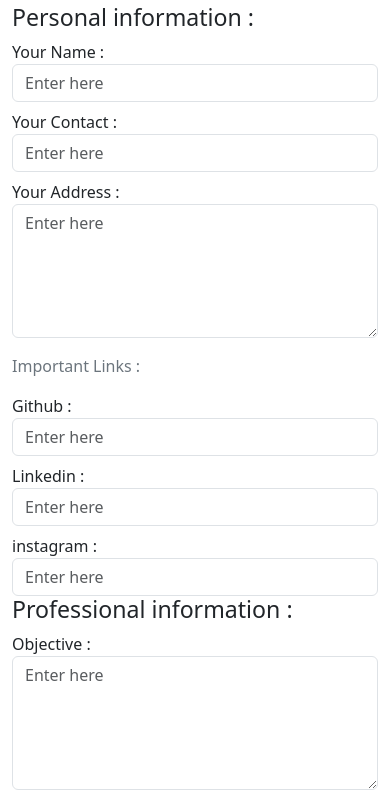
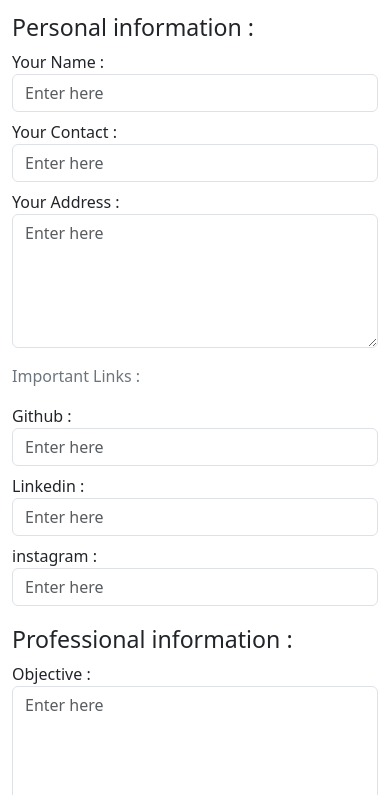
Before and after one commit to sumanmoh/cv-generator, a plain HTML site: page index.html in a window 390 px wide. Shown: the part 45-840 px from the top of the page. Drawn offline with nearby package versions, Linux system fonts and the light colour scheme.

Commit message:
making it responsive

```diff
--- a/index.html
+++ b/index.html
@@ -54,7 +54,7 @@
 
             <div class="col-md-6">
                 <!-- second col -->
-                <h3>Professional information :</h3>
+                <h3 id="heading">Professional information :</h3>
 
                 <div class="form-group mt-2">
                     <label for="">Objective :</label>
--- a/style.css
+++ b/style.css
@@ -1,7 +1,3 @@
-#cv-form{
-    /* display: none; */
-}
-
 #cv-template{
     display: none;
 }
@@ -15,3 +11,15 @@
 .background{
     background-color: aqua;
 }
+
+@media only screen and (max-width:800px) {
+
+    h3{
+        margin-top: 10px;
+    }
+
+    #heading{
+        margin-top: 20px;
+    }
+
+}
```
